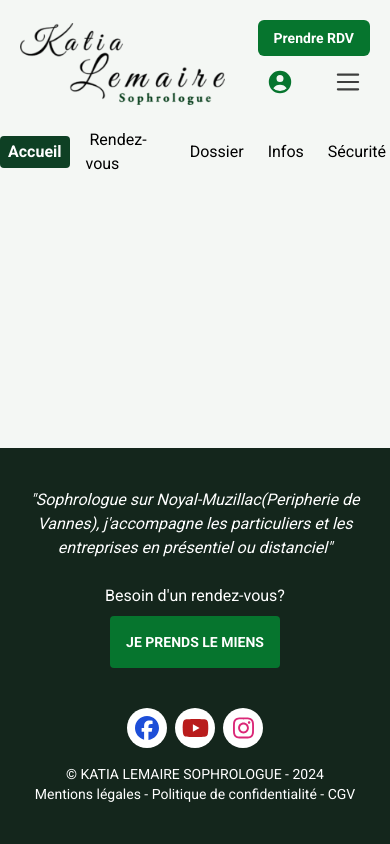
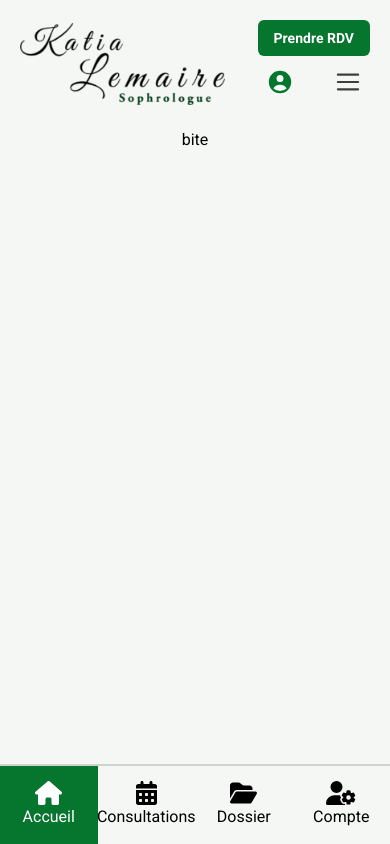
Before and after one commit to AlexSearha/kl-sophro-next, a Next.js app: page /mon-compte in a window 390 px wide. Built offline with nearby package versions, Linux system fonts and the light colour scheme; a web font is replaced by a local one.

Commit message:
footer mobile menu client

```diff
--- a/app/(with-layout)/layout.tsx
+++ b/app/(with-layout)/layout.tsx
@@ -7,6 +7,9 @@ import { Header } from '../ui/home/header';
 import { Footer } from '../ui/home/footer';
 import { ModalProvider } from '../lib/providers/modalProvider';
 import ModalGeneric from '../ui/modal';
+import { usePathname } from 'next/navigation';
+import FooterClient from '../ui/home/footer-client';
+import { useEffect } from 'react';
 
 // export const metadata: Metadata = {
 //   title: {
@@ -22,6 +25,10 @@ export default function RootLayout({
 }: Readonly<{
   children: React.ReactNode;
 }>) {
+  const urlPathName = usePathname();
+  const extractMonCompte = urlPathName.split('/');
+  const isMonComptePresent = extractMonCompte.includes('mon-compte');
+
   return (
     <ModalProvider>
       <html lang="fr">
@@ -31,7 +38,7 @@ export default function RootLayout({
         >
           <Header />
           {children}
-          <Footer />
+          {isMonComptePresent ? <FooterClient /> : <Footer />}
           <ModalGeneric />
         </body>
       </html>
--- a/app/(with-layout)/mon-compte/layout.tsx
+++ b/app/(with-layout)/mon-compte/layout.tsx
@@ -1,12 +1,14 @@
+'use client';
+import MainProvider from '@/app/lib/providers/mainProvider';
+import DashboardSideNav from '@/app/ui/dashboard/dashboardSideNav';
+import { Header } from '@/app/ui/home/header';
+import ModalGeneric from '@/app/ui/modal';
 import MyAccountNav from '@/app/ui/mon-compte/myAccountNav';
 
-export default function MyaccountLayout({ children }: { children: React.ReactNode }) {
+export default function MyAccountLayout({ children }: { children: React.ReactNode }) {
   return (
-    <section className="w-full grow">
-      <div className="w-full md:p-12">
-        <MyAccountNav />
-      </div>
-      <div className="grow p-6 md:p-12 md:overflow-auto flex justify-center">{children}</div>
+    <section className="grow">
+      <h1>bite</h1>
     </section>
   );
 }
--- a/app/(with-layout)/mon-compte/page.tsx
+++ b/app/(with-layout)/mon-compte/page.tsx
@@ -1,5 +1,5 @@
 'use client';
 
 export default function MyAccount() {
-  return <div className="flex justify-center items-center"></div>;
+  return <div className="flex justify-center items-center">youhouuuu</div>;
 }
--- /dev/null
+++ b/app/(with-layout)/mon-compte/rdv/layout.tsx
@@ -0,0 +1,12 @@
+import RdvNavMenu from '@/app/ui/menu/rdv-nav-menu';
+
+export default function ({ children }: { children: React.ReactNode }) {
+  return (
+    <div className="bg-white p-4 rounded">
+      <div className="flex">
+        <RdvNavMenu />
+      </div>
+      {children}
+    </div>
+  );
+}
--- /dev/null
+++ b/app/ui/home/footer-client.tsx
@@ -0,0 +1,56 @@
+import { faCalendarDays, faFolderOpen, faHome, faUserGear } from '@fortawesome/free-solid-svg-icons';
+import { FontAwesomeIcon } from '@fortawesome/react-fontawesome';
+import Link from 'next/link';
+import { usePathname } from 'next/navigation';
+import path from 'node:path/win32';
+
+export default function FooterClient() {
+  const urlPathName = usePathname();
+  const activeCss = 'bg-greena-400 text-white';
+  return (
+    <footer id="foter-client" className="h-20 border-t-2 border-black/15 w-full fixed bottom-0">
+      <div id="menu-footer-client-mobile" className="h-full flex items-center">
+        <Link
+          href="/mon-compte"
+          id="home-button "
+          className={`flex flex-col h-full justify-center items-center w-1/4 ${
+            urlPathName === '/mon-compte' ? activeCss : ''
+          }`}
+        >
+          <FontAwesomeIcon icon={faHome} size="xl" />
+          <p>Accueil</p>
+        </Link>
+        <Link
+          href="/mon-compte/rdv"
+          id="appointment-button "
+          className={`flex flex-col items-center justify-center h-full w-1/4 ${
+            urlPathName === '/mon-compte/rdv' ? activeCss : ''
+          }`}
+        >
+          <FontAwesomeIcon icon={faCalendarDays} size="xl" />
+          <p>Consultations</p>
+        </Link>
+        <Link
+          href="/mon-compte/dossier"
+          id="folder-button "
+          className={`flex flex-col h-full justify-center items-center w-1/4 ${
+            urlPathName === '/mon-compte/dossier' ? activeCss : ''
+          }`}
+        >
+          <FontAwesomeIcon icon={faFolderOpen} size="xl" />
+          <p>Dossier</p>
+        </Link>
+        <Link
+          href="/mon-compte/parametres"
+          id="user-parameter-button "
+          className={`flex flex-col items-center w-1/4 h-full justify-center ${
+            urlPathName === '/mon-compte/parametres' ? activeCss : ''
+          }`}
+        >
+          <FontAwesomeIcon icon={faUserGear} size="xl" />
+          <p>Compte</p>
+        </Link>
+      </div>
+    </footer>
+  );
+}
--- /dev/null
+++ b/app/ui/menu/rdv-nav-menu.tsx
@@ -0,0 +1,21 @@
+export default function RdvNavMenu() {
+  return (
+    <nav className="flex flex-col list-none gap-2">
+      <li>
+        <button className="w-[120px] h-auto bg-greena-400 rounded p-2 shadow text-white font-bold">
+          Réservation
+        </button>
+      </li>
+      <li>
+        <button className="w-[120px] h-auto bg-greena-400 rounded p-2 shadow text-white font-bold">
+          Prohchains
+        </button>
+      </li>
+      <li>
+        <button className="w-[120px] h-auto bg-greena-400 rounded p-2 shadow text-white font-bold">
+          Passés
+        </button>
+      </li>
+    </nav>
+  );
+}
--- a/app/ui/mon-compte/myAccountNav.tsx
+++ b/app/ui/mon-compte/myAccountNav.tsx
@@ -1,13 +1,8 @@
 'use client';
-import Image from 'next/image';
-import Logo from '@/public/cropped-Logo-Katia-lemaire-sophrologie2-255x103.png';
 import Link from 'next/link';
-import { PowerIcon } from '@heroicons/react/20/solid';
-import { useState } from 'react';
 import { usePathname } from 'next/navigation';
 
 export default function MyAccountNav() {
-  const [isFocus, setIsFocus] = useState(false);
   const urlPathName = usePathname();
   const pathName = () => {
     const [firstElem, secondElem, thridElem] = urlPathName.split('/');
@@ -15,15 +10,6 @@ export default function MyAccountNav() {
       return `/${secondElem}`;
     }
     return `/${secondElem}/${thridElem}`;
-  };
-  const handleMouseEnter = () => {
-    setIsFocus(true);
-  };
-  const handleMouseLeave = () => {
-    setIsFocus(false);
-  };
-  const handleClick = () => {
-    console.log('handleclick');
   };
 
   return (
@@ -44,12 +30,12 @@ export default function MyAccountNav() {
             </li>
             <li
               className={`transition-all ${
-                pathName() === '/mon-compte/rdv'
+                pathName() === '/mon-compte/rdv-reservation'
                   ? 'bg-greena-500 p-1 text-white rounded font-bold'
                   : 'hover:text-greena-400'
               }`}
             >
-              <Link href="/mon-compte/rdv" className="h-10 w-full p-1">
+              <Link href="/mon-compte/rdv-reservation" className="h-10 w-full p-1">
                 Rendez-vous
               </Link>
             </li>
```
Also changed, not shown: app/(with-layout)/mon-compte/parametres/page.tsx (renamed from app/(with-layout)/mon-compte/securite/page.tsx).
